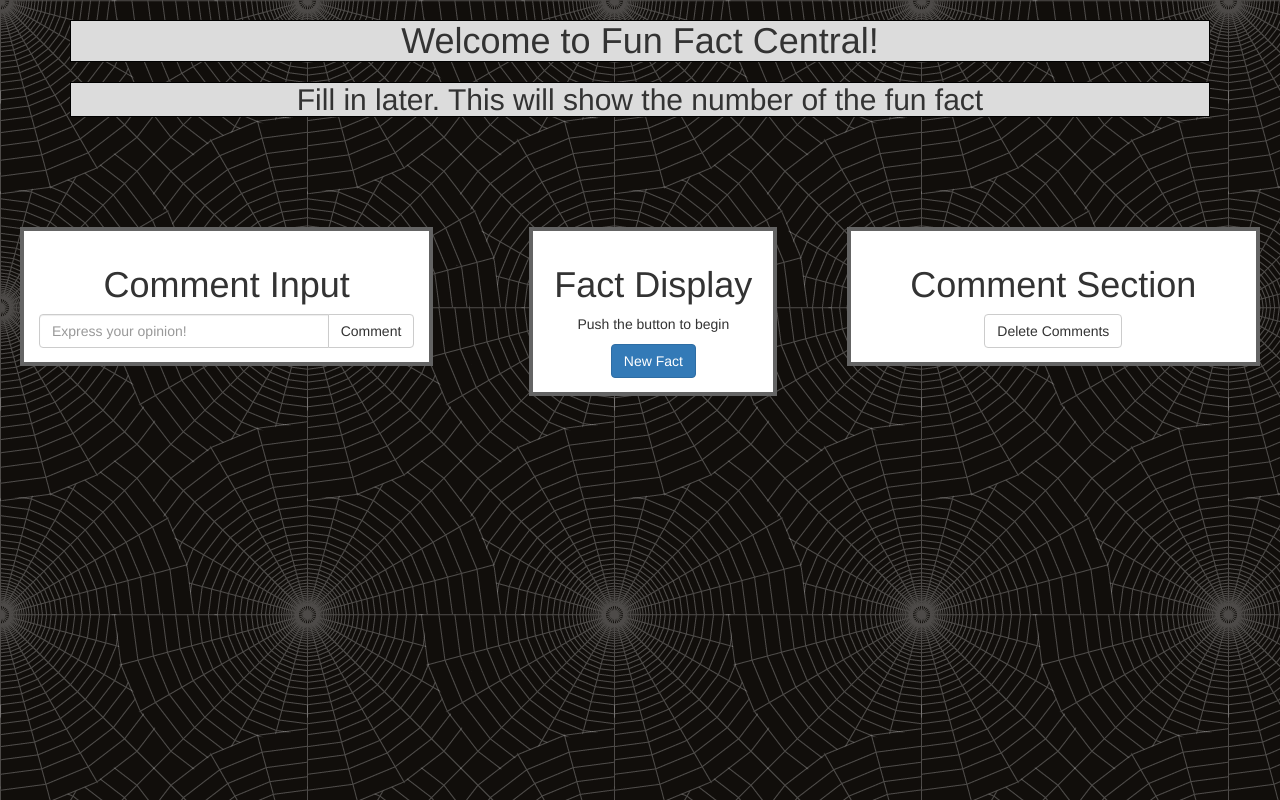
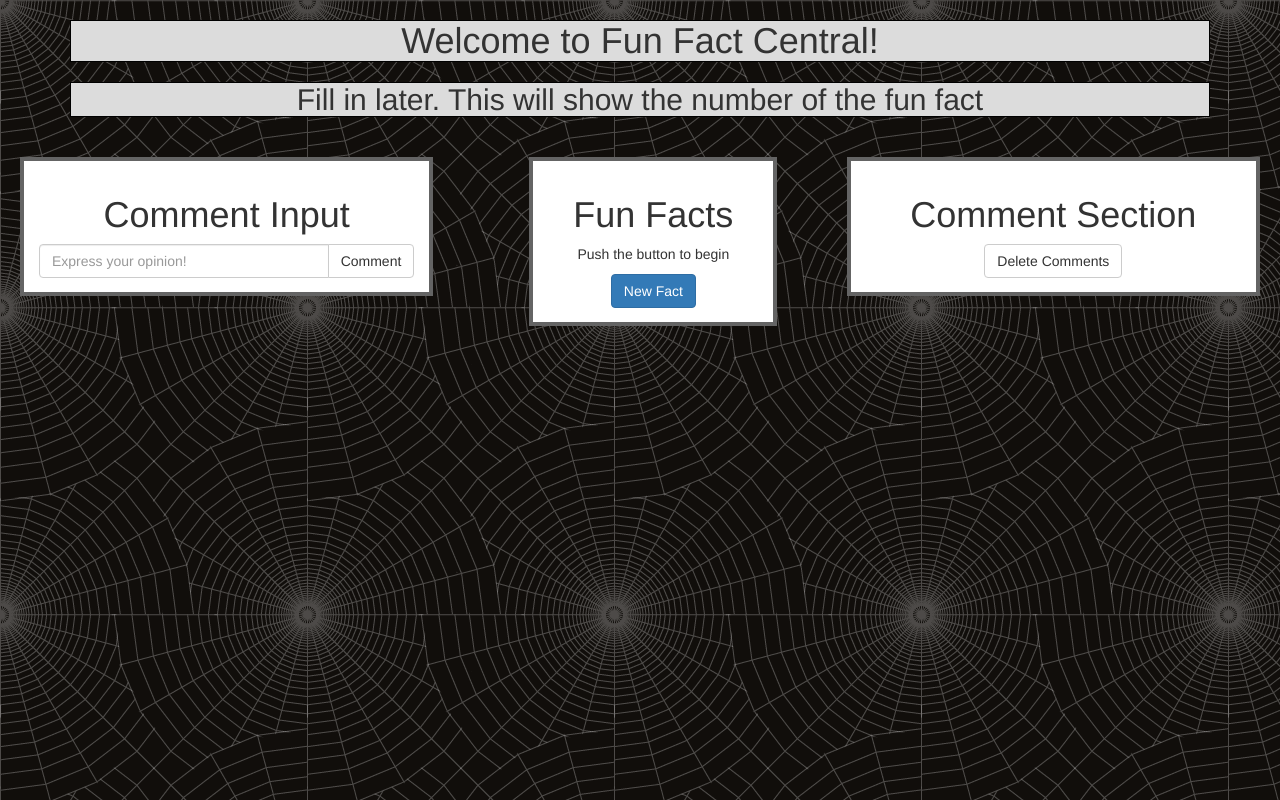
Before and after one commit to kevn1841/NewWeek18HW, a website: page public/index.html in a window 1280 px wide. Drawn offline with nearby package versions, Linux system fonts and the light colour scheme.

Commit message:
organized file structure

```diff
--- a/public/app.js
+++ b/public/app.js
@@ -11,6 +11,7 @@ $("#factBtn").click(function() {
     // append each animal of the named properties to the table
     checkFact();
     $('#fact').html('<h3>'+ data[i].title+ '</h3>');
+    $('#factNumber').html('Fact #: ' + i);
 	});
 });
 
--- a/public/index.html
+++ b/public/index.html
@@ -52,7 +52,7 @@
 
 			    <div class="outer-box col-lg-4" id="mid-box">
 
-			    	<h1>Fact Display</h1>
+			    	<h1>Fun Facts</h1>
 
 			    	<p id="fact">Push the button to begin</p>
 
--- a/public/styles/css/style.css
+++ b/public/styles/css/style.css
@@ -23,7 +23,7 @@ body{
   padding: 1em;
   background-color: rgb(255, 255, 255);
   border: 4px solid rgb(100, 100, 100);
-  margin-top: 100px;
+  margin-top: 30px;
   width: 30%;
   text-align: center;
 }
```
Also changed, not shown: server.js (+0 -8 lines).
